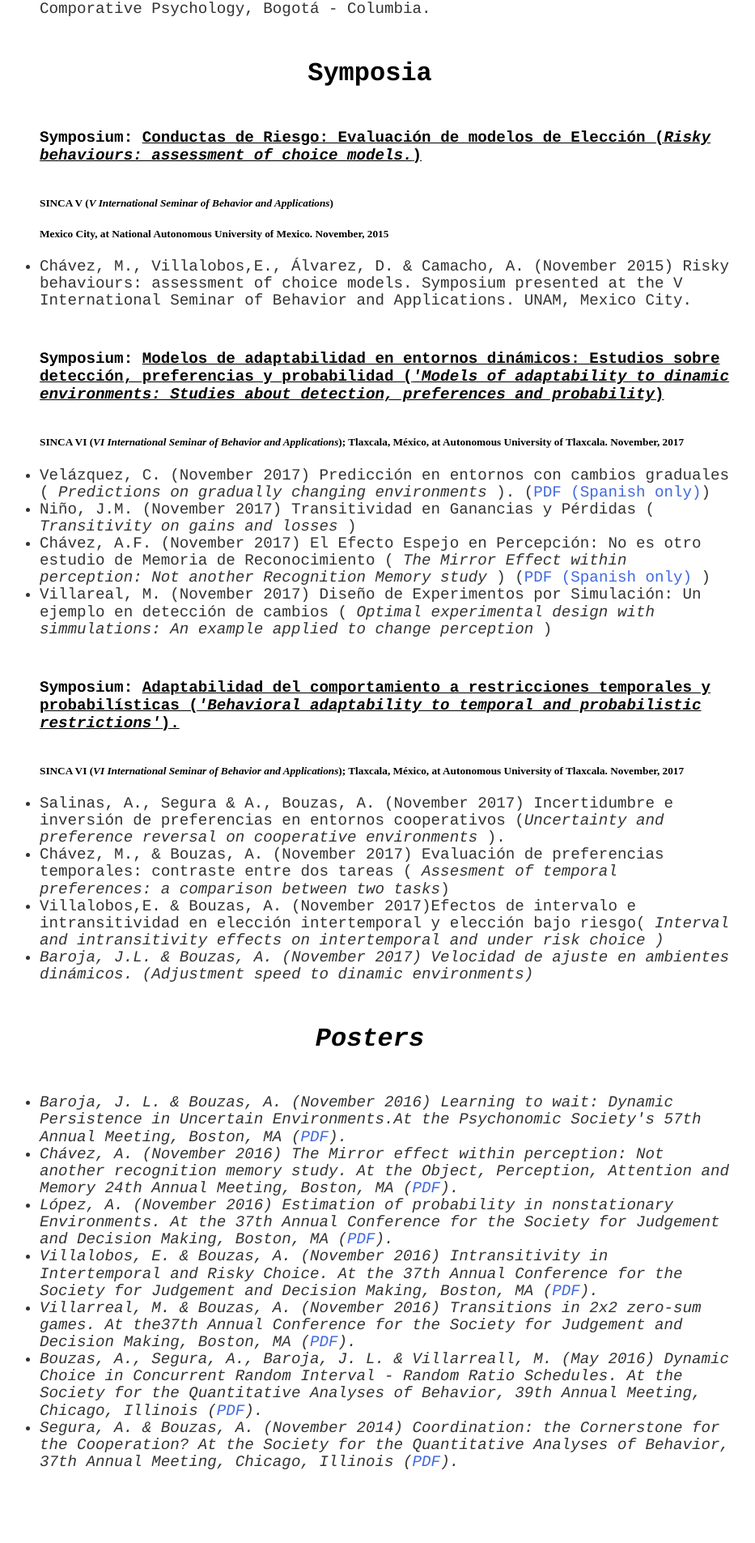
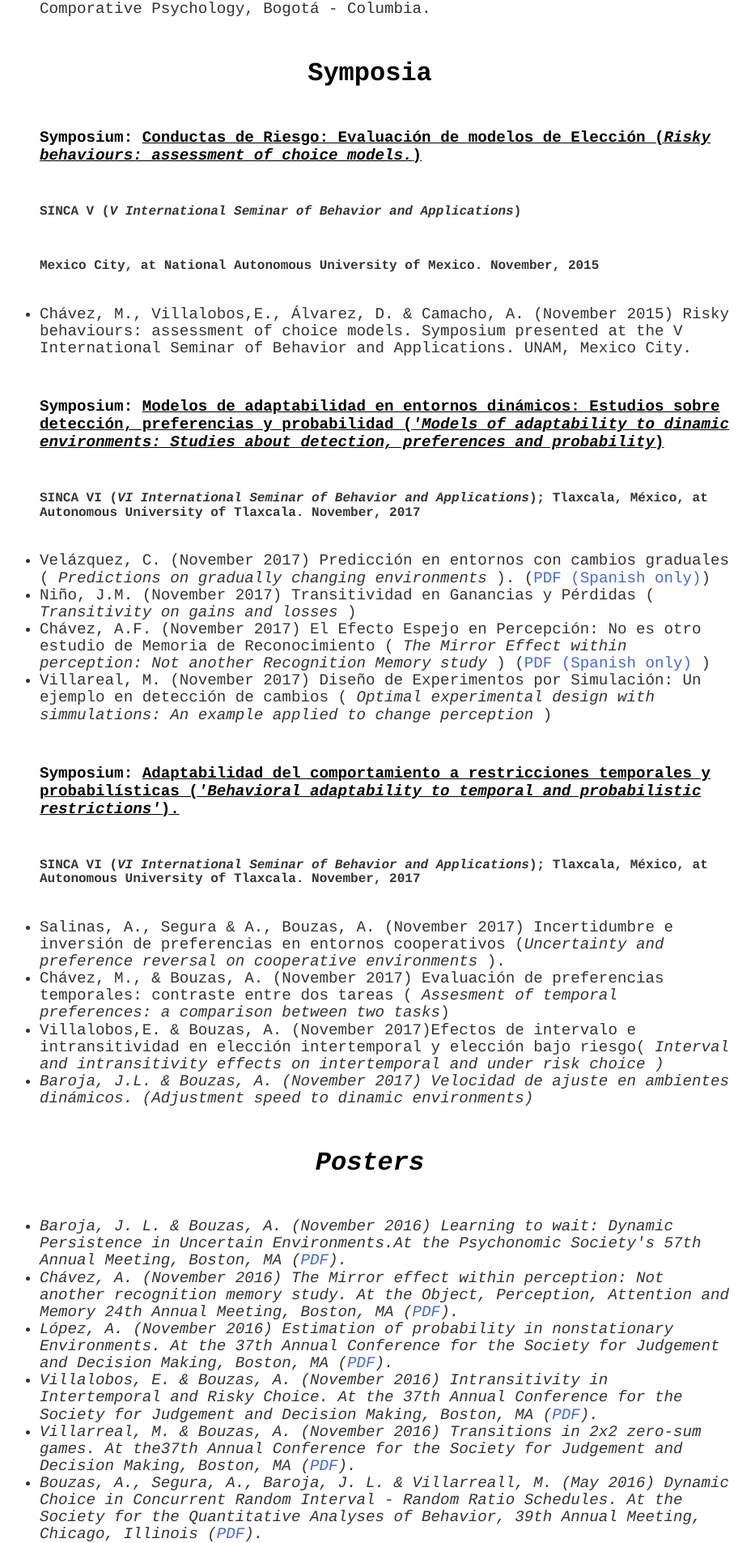
Before and after one commit to BouzasLab25/bouzaslab25.github.io, a Jekyll site: the page built from publications/index.html, in a window 1280 px wide. Shown: the part 1164-3069 px from the top of the page at 81% size, without its empty margins (183-1116 px from the left). Built offline with Jekyll 4.4.1, drawn with Linux system fonts in a browser that asks for light colours.

Commit message:
Update main.css

```diff
--- a/css/main.css
+++ b/css/main.css
@@ -85,6 +85,16 @@ h4 {
     margin-bottom: 40px;
 }
 
+h5 {
+    font-size: 1.0em;
+    font-family:'Couries New', 'Courier', 'monospace';
+    text-align:left;
+    margin-top: 50px;
+    margin-bottom: 40px;
+    line-height: 1.1em;
+    color: #333;
+}
+
 p {
     font-size: 1.5em;
     font-family:'Couries New', 'Courier', 'monospace';
```
